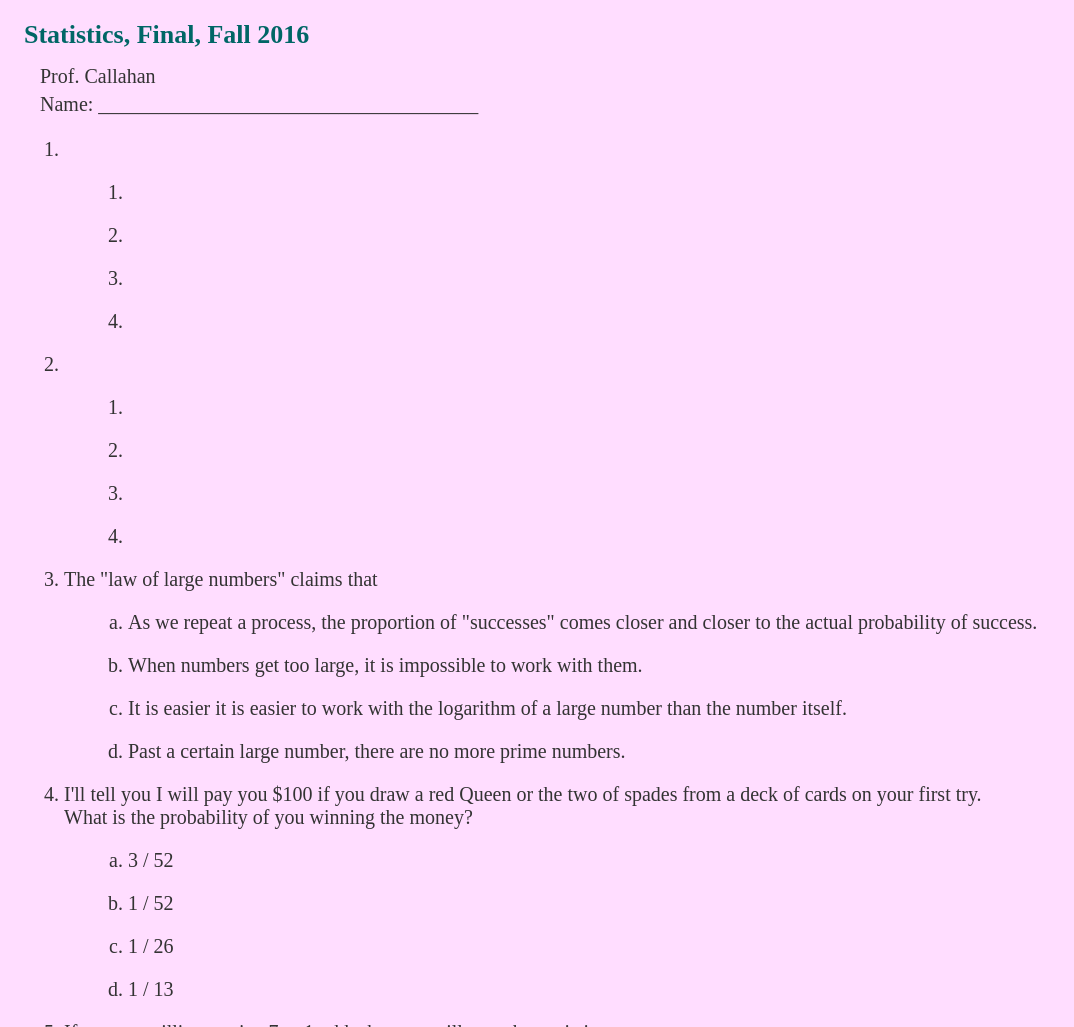
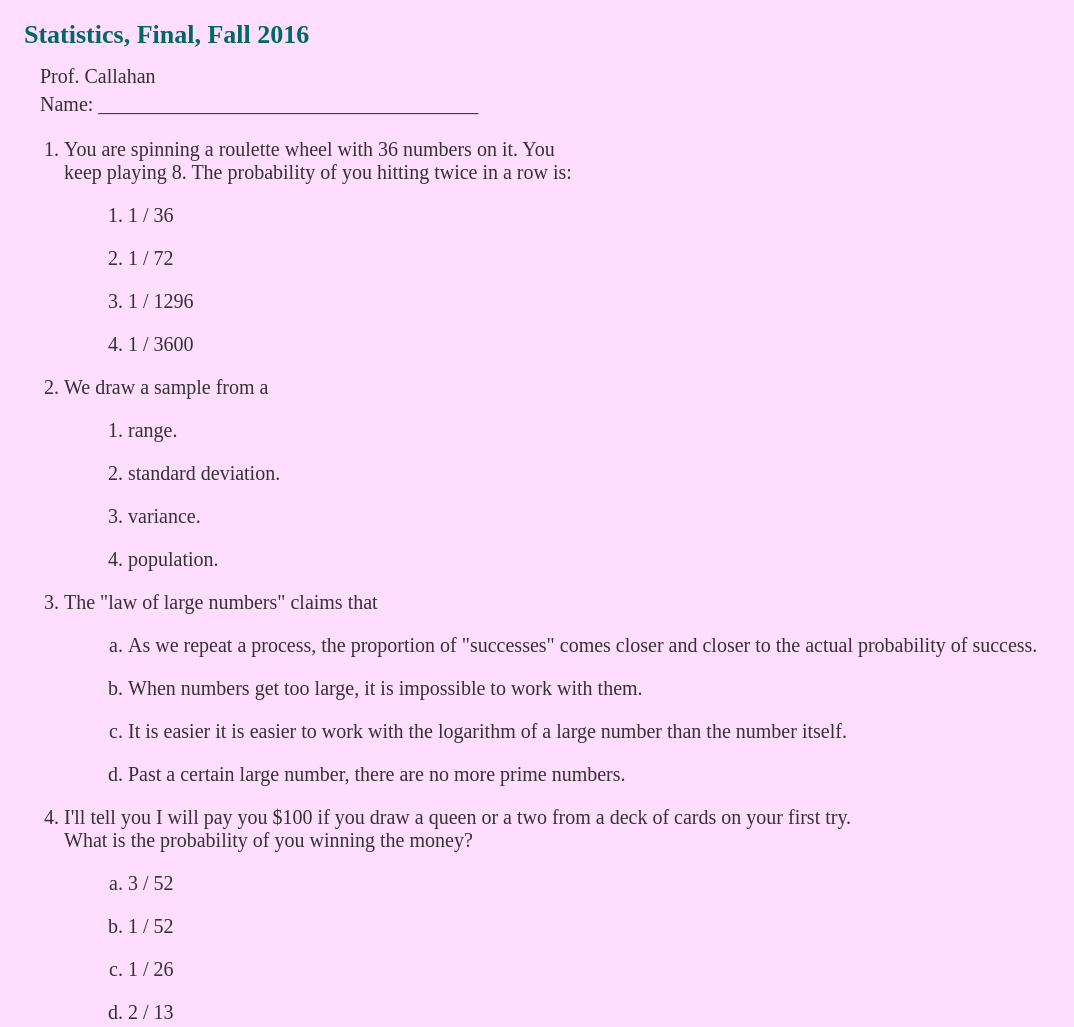
Before and after one commit to gcallah/statistics, a plain HTML site: page FinalF2016.html in a window 1280 px wide. Shown: the top 1027 px of the page, without its empty margins (0-1074 px from the left). Drawn offline with Linux system fonts and the light colour scheme.

Commit message:
Developing final exam.

```diff
--- a/FinalF2016.html
+++ b/FinalF2016.html
@@ -19,20 +19,22 @@
         </p>
 
         <ol>
-            <li>
+            <li>You are spinning a roulette wheel with 36 numbers on it. You
+            <br>
+            keep playing 8. The probability of you hitting twice in a row is:
                 <ol>
-                    <li>
-                    <li>
-                    <li>
-                    <li>
+                    <li>1 / 36
+                    <li>1 / 72
+                    <li>1 / 1296
+                    <li>1 / 3600
                 </ol>
 
-            <li>
+            <li>We draw a sample from a
                 <ol>
-                    <li>
-                    <li>
-                    <li>
-                    <li>
+                    <li>range.
+                    <li>standard deviation.
+                    <li>variance.
+                    <li>population.
                 </ol>
 
             <li>The "law of large numbers" claims that
@@ -46,14 +48,14 @@
                 </ol>
 
 
-            <li>I'll tell you I will pay you $100 if you draw a red Queen or the two of spades from a deck of cards on your first try.
+            <li>I'll tell you I will pay you $100 if you draw a queen or a two from a deck of cards on your first try.
             <br>What is the probability of you winning the money?
 
                 <ol type="a">
                     <li>3 / 52
                     <li>1 / 52
                     <li>1 / 26
-                    <li>1 / 13
+                    <li>2 / 13
                 </ol>
 
 
@@ -96,9 +98,8 @@
                 </ol>
 
 
-            <li>If we say that the odds of Serena Williams winning
-            <br>the U.S. Open are 3 to 2 in favor, this is the same
-            <br>as saying the probability of her winning is:
+            <li>If we say that the odds of Serena Williams winning the U.S. Open are 3 to 2 in
+            <br> favor, this is the same as saying the probability of her winning is:
                 <ol type="a">
                     <li>2 / 3
                     <li>3 / 5
```
